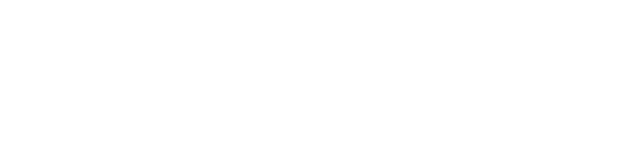
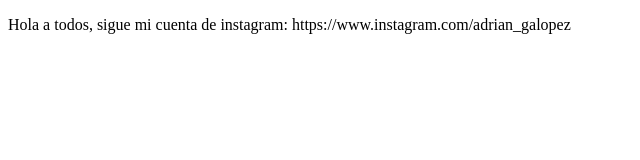
Before and after one commit to AFgalopez/proyectoDemoCursoPrework, a plain HTML site: page index.html in a window 1280 px wide. Shown: the whole page, without its empty margins (0-640 px from the left). Drawn offline with Linux system fonts and the light colour scheme.

Commit message:
cambios agreagamos sitio de instagram

```diff
--- a/index.html
+++ b/index.html
@@ -7,6 +7,8 @@
     <title>Document</title>
 </head>
 <body>
-
+    <p>
+        Hola a todos, sigue mi cuenta de instagram: https://www.instagram.com/adrian_galopez
+    </p>
 </body>
 </html>
```
